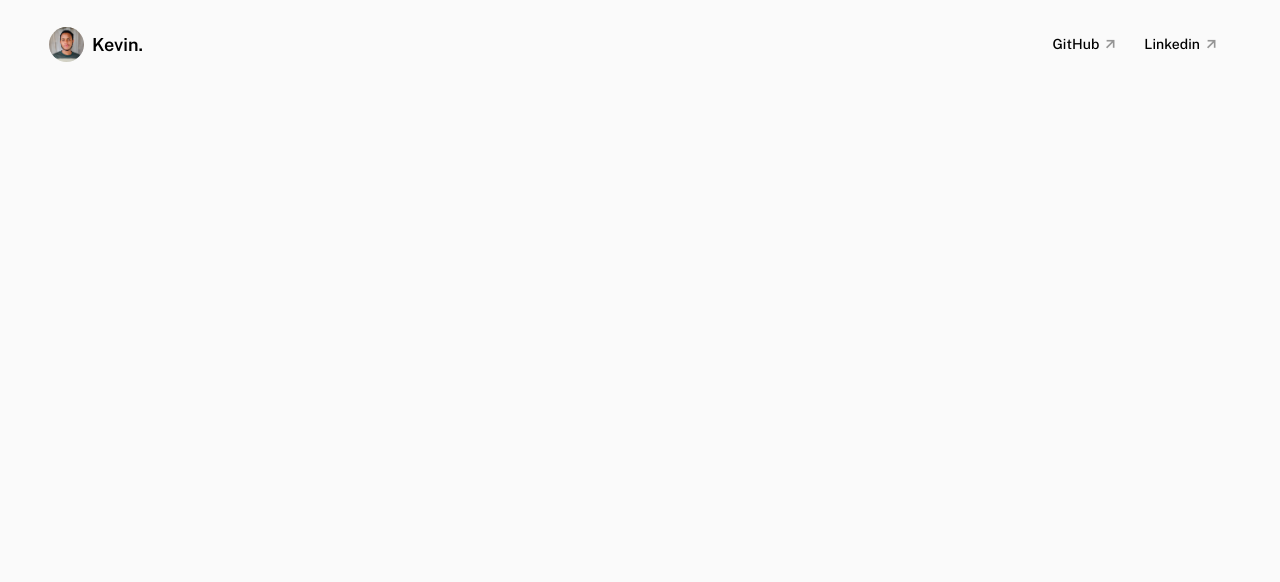
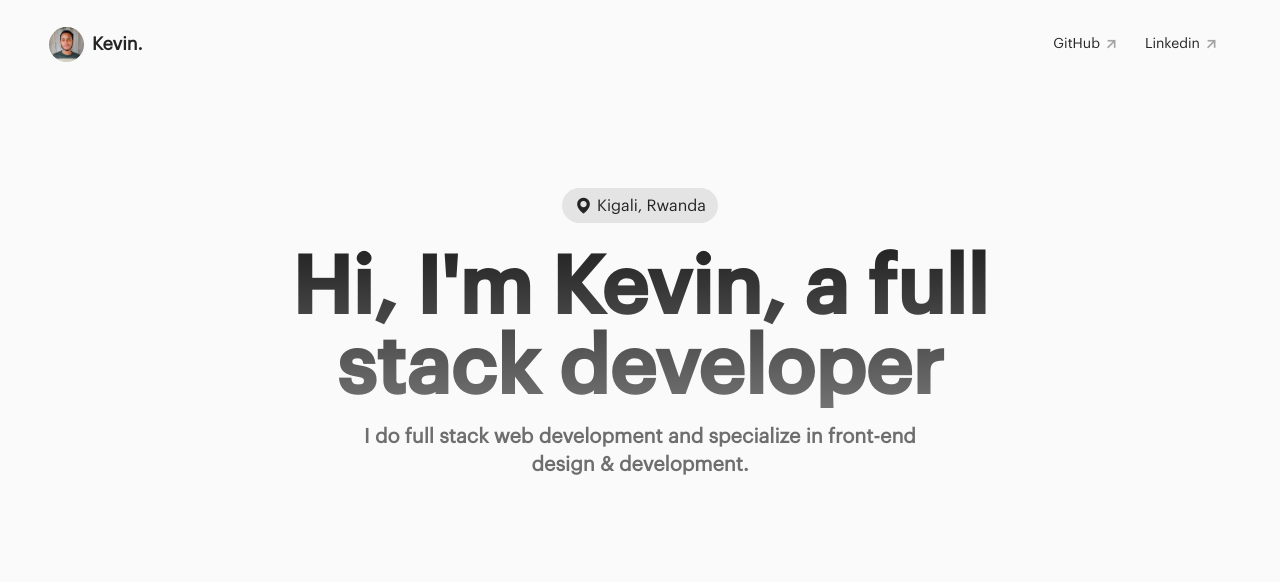
Before and after one commit to mbonikevin/resume, a plain HTML site: page index.html in a window 1280 px wide. Drawn offline with nearby package versions, Linux system fonts and the light colour scheme.

Commit message:
hero section complete

```diff
--- a/index.html
+++ b/index.html
@@ -8,6 +8,8 @@
     <!-- my styling files -->
     <link rel="stylesheet" href="./styles/main.css">
     <link rel="stylesheet" href="./styles/navbar.css">
+    <link rel="stylesheet" href="./styles/hero.css">
+    <!-- icons cnd -->
     <link href='https://unpkg.com/boxicons@2.1.4/css/boxicons.min.css' rel='stylesheet'>
 </head>
 
@@ -24,9 +26,19 @@
         </div>
         <!-- menu for mobile -->
         <div class="menu">
-            <i class='bx bx-menu' ></i>
+            <i class='bx bx-menu'></i>
         </div>
     </nav>
+
+    <!-- hero section -->
+    <div class="hero">
+        <div class="location">
+            <i class='bx bxs-map'></i>
+            <p>Kigali, Rwanda</p>
+        </div>
+        <h1>Hi, I'm Kevin, a full stack developer</h1>
+        <h2>I do full stack web development and specialize in front-end design & development.</h2>
+    </div>
 </body>
 
 <script src="./js/main.js"></script>
--- /dev/null
+++ b/styles/hero.css
@@ -0,0 +1,54 @@
+:root {
+  --light-text-color: #242424;
+  --light-body-bg: #fafafa;
+  --light-hover-bg: #e4e4e4;
+
+}
+
+.hero {
+  display: flex;
+  align-items: center;
+  justify-content: center;
+  flex-direction: column;
+  gap: 15px;
+  color: var(--light-text-color);
+  padding: 100px 0px;
+  min-height: 400px;
+  height: fit-content;
+}
+
+.hero h1 {
+    font-size: 80px;
+    line-height: 80px;
+    background: linear-gradient(to bottom, var(--light-text-color), #727272);
+    -webkit-background-clip: text;
+    -webkit-text-fill-color: transparent;
+    text-align: center;
+    max-width: 850px;
+  }
+
+.hero h2{
+    max-width: 600px;
+    text-align: center;
+    font-size: 20px;
+    line-height: 28px;
+    font-weight: 600;
+    opacity: .65;
+}
+
+.location{
+    display: flex;
+    align-items: center;
+    justify-content: center;
+    gap: 4px;
+    width: fit-content;
+    padding: 8px 12px;
+    background-color: var(--light-hover-bg);
+    border-radius: 50px;
+    margin-bottom: 10px;
+    font-size: 16px;
+}
+
+.location i{
+    font-size: 19px;
+}
--- a/styles/main.css
+++ b/styles/main.css
@@ -1,31 +1,47 @@
-@import url('https://fonts.googleapis.com/css2?family=Public+Sans:ital,wght@0,100..900;1,100..900&display=swap');
-
+/* importing fonts */
+@import url("https://fonts.googleapis.com/css2?family=Public+Sans:ital,wght@0,100..900;1,100..900&display=swap");
+@font-face {
+  font-family: GraphikMedium;
+  src: url("../assets/GraphikMedium.otf");
+}
+@font-face {
+  font-family: GraphikRegular;
+  src: url("../assets/GraphikRegular.otf");
+}
 /* my color variables  */
 :root {
-    --light-text-color: "#242424";
-    --light-body-bg: "#fafafa";
+  --light-text-color: #242424;
+  --light-body-bg: #fafafa;
+  --light-hover-bg: #e4e4e4;
 }
 
 * {
   margin: 0;
   padding: 0;
   box-sizing: border-box;
-    font-family: "Public Sans", system-ui, -apple-system, BlinkMacSystemFont, 'Segoe UI', Roboto, Oxygen, Ubuntu, Cantarell, 'Open Sans', 'Helvetica Neue', sans-serif !important;
+  font-family: GraphikRegular, "Public Sans", system-ui, -apple-system, BlinkMacSystemFont,
+    "Segoe UI", Roboto, Oxygen, Ubuntu, Cantarell, "Open Sans", "Helvetica Neue",
+    sans-serif !important;
   color: var(--light-text-color);
 }
 
-html{
+html {
   background-color: #fafafa;
 }
 
-body{
+body {
   max-width: 1250px;
   margin: auto;
   padding: 0 10px;
 }
 
 @media screen and (max-width: 1024px) {
-    body{
+  body {
     padding: 10px;
   }
 }
+
+
+.hero h1{
+    font-family: GraphikMedium !important;
+}
--- a/styles/navbar.css
+++ b/styles/navbar.css
@@ -1,7 +1,8 @@
 /* my color variables  */
 :root {
-    --light-text-color: "#242424";
-    --light-hover-bg: "#e4e4e4";
+  --light-text-color: #242424;
+  --light-body-bg: #fafafa;
+  --light-hover-bg: #e4e4e4;
 }
 
 /* styling for navbar */
@@ -63,19 +64,17 @@ nav {
   color: var(--light-text-color);
   font-size: 20px;
   transform: rotate(-45deg);
-    opacity: .4;
+  opacity: 0.4;
 }
 
 .menu {
   display: none;
   background-color: var(--light-hover-bg);
   padding: 4px;
-
 }
 
 .menu i {
   font-size: 22px;
-
 }
 
 @media screen and (max-width: 1024px) {
@@ -83,7 +82,6 @@ nav {
     min-height: unset;
     padding: 0px;
   }
-
 }
 
 @media screen and (max-width: 500px) {
```
Also changed, not shown: assets/GraphikMedium.otf (added), assets/GraphikRegular.otf (added). Lines whose indentation alone changed are shown as unchanged.
